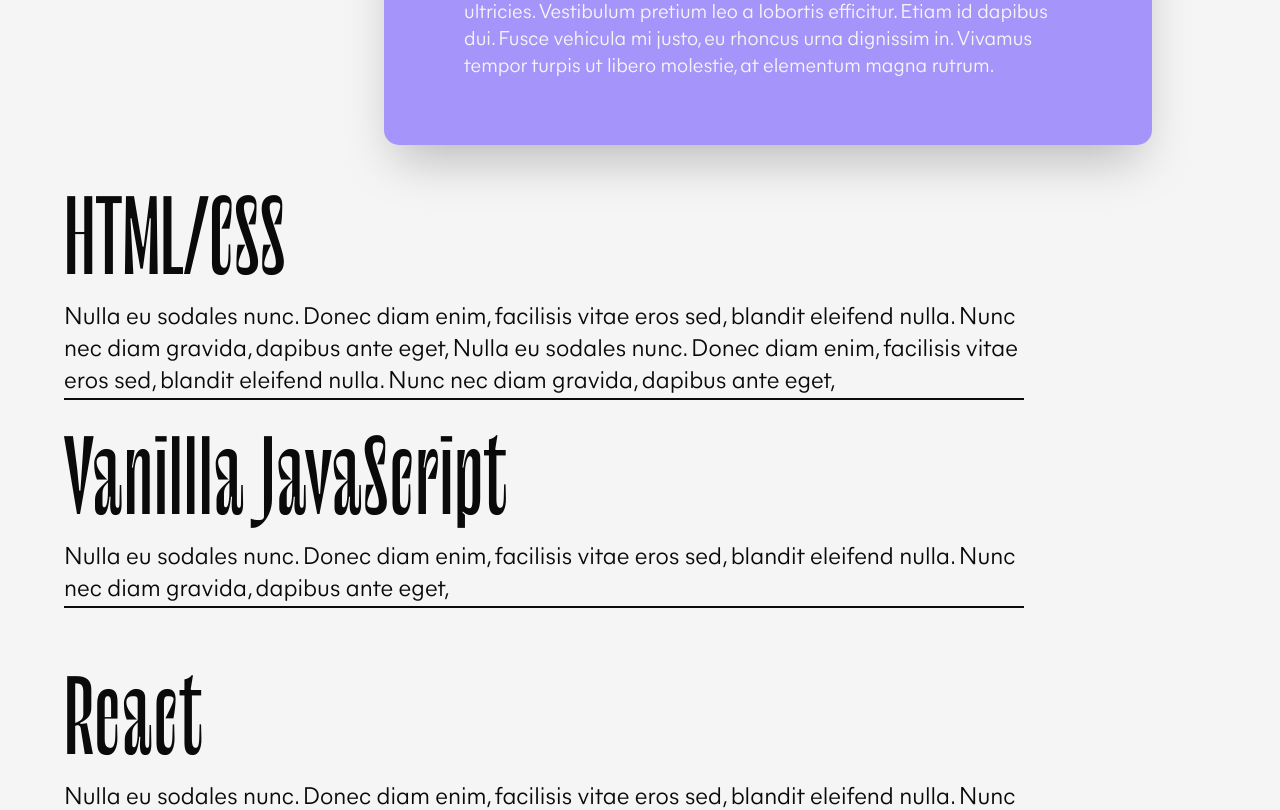
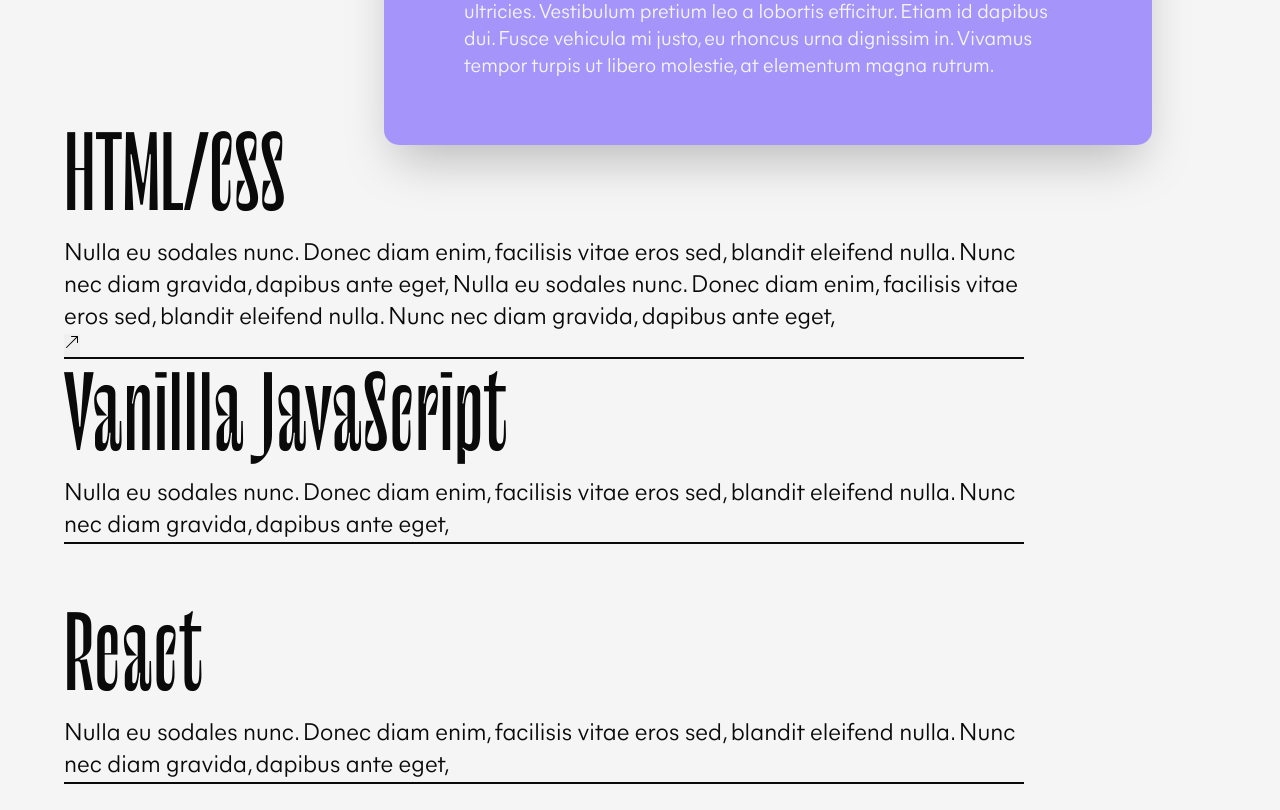
Before and after one commit to bravoosonja/website, a Next.js app: page / in a window 1280 px wide. Shown: the part 740-1550 px from the top of the page. Built offline with nearby package versions, Linux system fonts and the light colour scheme.

Commit message:
Add babel plugin for styled components

```diff
--- /dev/null
+++ b/components/UI/seeProjects.js
@@ -0,0 +1,17 @@
+import styled from "styled-components";
+// icon
+import { BsArrowUpRight } from "react-icons/bs";
+
+export default function SeeProjects() {
+  return (
+    <Wrapper>
+      <Button>
+        <BsArrowUpRight />
+      </Button>
+    </Wrapper>
+  );
+}
+
+const Wrapper = styled.div``;
+
+const Button = styled.button``;
--- a/next.config.js
+++ b/next.config.js
@@ -1,6 +1,6 @@
 /** @type {import('next').NextConfig} */
 const nextConfig = {
   reactStrictMode: true,
-}
+};
 
-module.exports = nextConfig
+module.exports = nextConfig;
--- a/package.json
+++ b/package.json
@@ -1,5 +1,5 @@
 {
-  "name": "website",
+  "name": "Portfolio",
   "version": "0.1.0",
   "private": true,
   "scripts": {
@@ -17,6 +17,7 @@
     "styled-components": "^5.3.5"
   },
   "devDependencies": {
+    "babel-plugin-styled-components": "^2.0.7",
     "eslint": "8.18.0",
     "eslint-config-next": "12.1.6"
   }
--- a/pages/_document.js
+++ b/pages/_document.js
@@ -2,7 +2,7 @@
 
 export default function Document() {
   return (
-    <Html>
+    <Html lang="en">
       <Head />
       <body>
         <Main />
--- a/pages/about.js
+++ b/pages/about.js
@@ -8,8 +8,8 @@
           <h1>About</h1>
         </Title>
         <Card
-          onMouseEnter={cursorChangeHandler("seeMore")}
-          onMouseLeave={cursorChangeHandler("")}
+        // onMouseEnter={cursorChangeHandler("seeMore")}
+        // onMouseLeave={cursorChangeHandler("")}
         >
           <div>
             <h5>My latest obsessions</h5>
--- a/pages/skills.js
+++ b/pages/skills.js
@@ -1,4 +1,6 @@
 import styled from "styled-components";
+// component
+import SeeProjects from "../components/UI/seeProjects";
 
 export default function Skills() {
   return (
@@ -13,6 +15,7 @@
               Nulla eu sodales nunc. Donec diam enim, facilisis vitae eros sed,
               blandit eleifend nulla. Nunc nec diam gravida, dapibus ante eget,
             </p>
+            <SeeProjects />
           </Text>
           <Line />
         </Content>
@@ -54,7 +57,7 @@
 const Container = styled.div`
   height: 95vh;
   width: 100%;
-  margin-top: 7rem;
+  margin-top: 3rem;
 `;
 
 const Wrapper = styled.div`
```
Also changed, not shown: .babelrc (added), components/UI/contactButton.js (renamed from components/contactButton.js), 2 other files (tests, documents, lock files or other folders).
